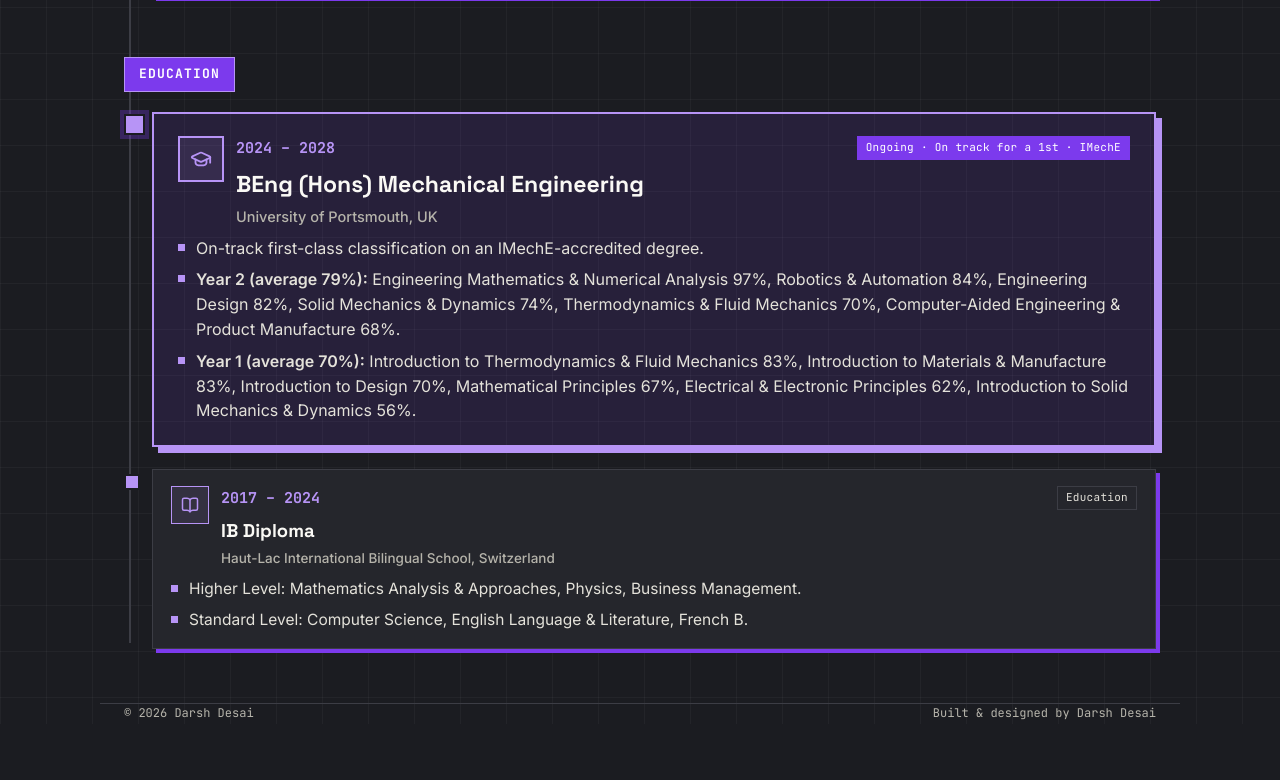
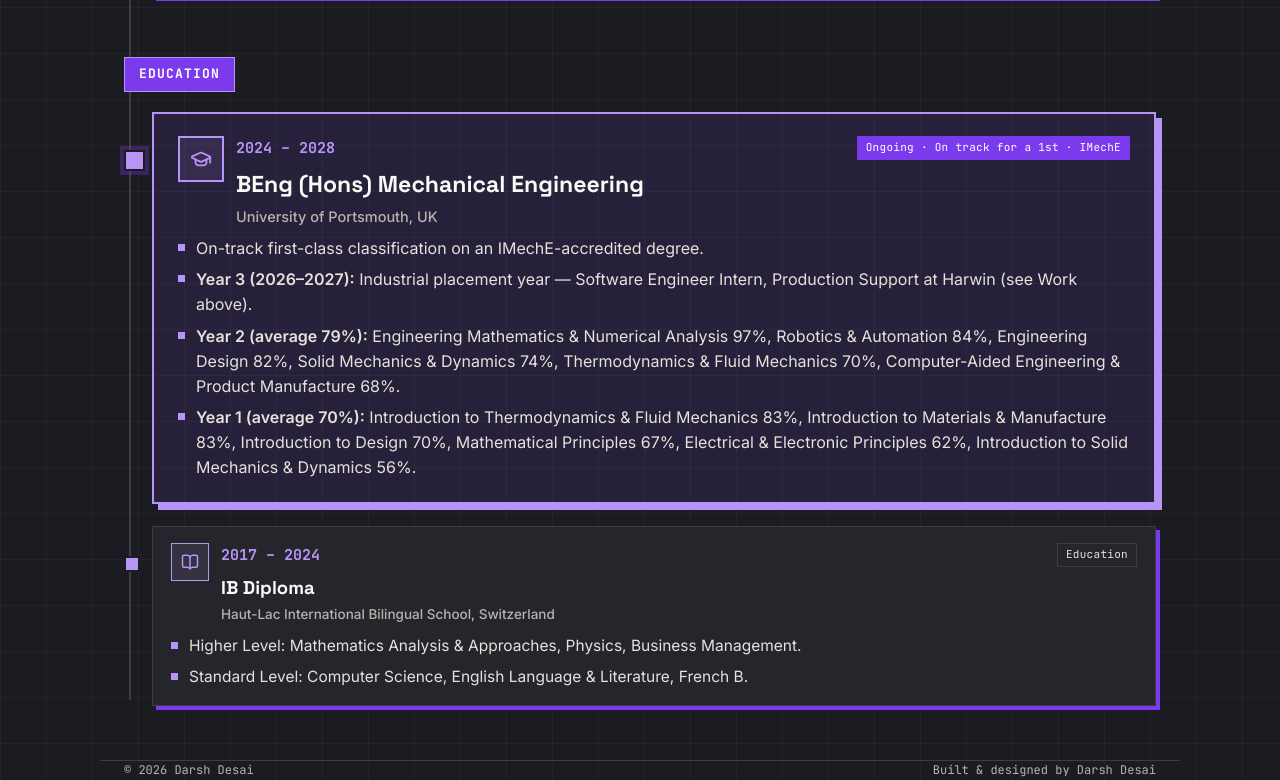
Before and after one commit to dpndesai11/Darsh-Portfolio, a plain HTML site: page index.html in a window 1280 px wide. Shown: the part 5421-6201 px from the top of the page. Before the commit the page ends 6145 px from the top, so only its background shows below. Drawn offline with nearby package versions, Linux system fonts and the light colour scheme.

Commit message:
Fix timeline dot alignment; add Year 3 placement to education
- The connector dot next to each card was tuned for the pre-icon
  layout (top:5px/2px) and sat ~25-36px above the icon row after the
  icon chips were added, looking visibly offset. Repositioned to
  vertically center on the icon for both regular and "now" cards.
- Added a Year 3 (2026-2027) placement-year note to the BEng (Hons)
  Mechanical Engineering entry on both the site and CV, referencing
  the Harwin role. CV PDF regenerated (still 2 pages).

Co-Authored-By: Claude Sonnet 5 <noreply@anthropic.com>

```diff
--- a/index.html
+++ b/index.html
@@ -96,10 +96,10 @@ h1.name{font-family:var(--disp);font-weight:700;font-size:clamp(46px,9.5vw,92px)
 .tl-item:last-child{margin-bottom:0}
 .tl-group{position:relative;z-index:1;display:inline-block;font-family:var(--mono);font-size:13px;font-weight:700;letter-spacing:1.2px;text-transform:uppercase;color:#fff;background:var(--cobalt-deep);border:1.5px solid var(--cobalt);padding:6px 14px;margin:0 0 20px -28px}
 .tl-group.edu{margin-top:38px}
-.tl-item::before{content:"";position:absolute;left:-28px;top:5px;width:12px;height:12px;background:var(--cobalt);border:2px solid var(--bg)}
+.tl-item::before{content:"";position:absolute;left:-28px;top:30px;width:12px;height:12px;background:var(--cobalt);border:2px solid var(--bg)}
 .tl-card{border:1.5px solid var(--line);background:var(--surface);box-shadow:4px 4px 0 var(--cobalt-deep);padding:16px 18px;transition:transform .12s,box-shadow .12s}
 .tl-card:hover{transform:translate(-2px,-2px);box-shadow:6px 6px 0 var(--cobalt)}
-.tl-item.now::before{width:17px;height:17px;top:2px;box-shadow:0 0 0 4px rgba(124,58,237,0.3)}
+.tl-item.now::before{width:17px;height:17px;top:38px;box-shadow:0 0 0 4px rgba(124,58,237,0.3)}
 .tl-item.now .tl-card{border:2px solid var(--cobalt);background:rgba(124,58,237,0.12);box-shadow:6px 6px 0 var(--cobalt);padding:22px 24px}
 .tl-item.now .tl-role{font-size:23px}
 .tl-item.now .tl-org{font-size:14.5px}
@@ -453,6 +453,7 @@ a:focus-visible,button:focus-visible,.card:focus-visible{outline:2px solid var(-
         <div class="tl-org">University of Portsmouth, UK</div></div></div>
         <ul class="tl-bullets">
           <li>On-track first-class classification on an IMechE-accredited degree.</li>
+          <li><b>Year 3 (2026–2027):</b> Industrial placement year — Software Engineer Intern, Production Support at Harwin (see Work above).</li>
           <li><b>Year 2 (average 79%):</b> Engineering Mathematics &amp; Numerical Analysis 97%, Robotics &amp; Automation 84%, Engineering Design 82%, Solid Mechanics &amp; Dynamics 74%, Thermodynamics &amp; Fluid Mechanics 70%, Computer-Aided Engineering &amp; Product Manufacture 68%.</li>
           <li><b>Year 1 (average 70%):</b> Introduction to Thermodynamics &amp; Fluid Mechanics 83%, Introduction to Materials &amp; Manufacture 83%, Introduction to Design 70%, Mathematical Principles 67%, Electrical &amp; Electronic Principles 62%, Introduction to Solid Mechanics &amp; Dynamics 56%.</li>
         </ul>
```
Also changed, not shown: Darsh-Desai-CV.html (+1 -0 lines), 1 other file.
